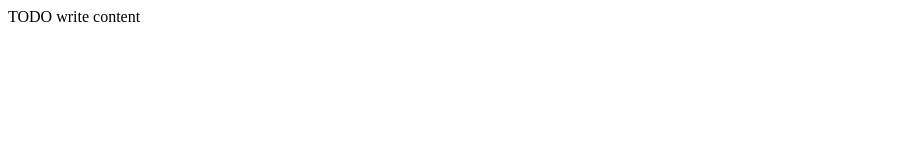
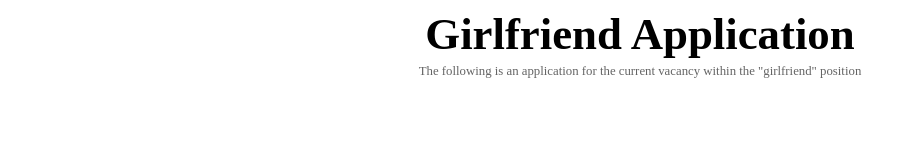
Before and after one commit to eksabur/webApplication, a website: page public_html/index.html in a window 1280 px wide. Shown: the whole page, without its empty margins (0-916 px from the left). Drawn offline with Linux system fonts and the light colour scheme; files that its build step writes are made by us from their sources.

Commit message:
added index content and styling

```diff
--- a/public_html/index.html
+++ b/public_html/index.html
@@ -1,16 +1,24 @@
 <!DOCTYPE html>
-<!--
-To change this license header, choose License Headers in Project Properties.
-To change this template file, choose Tools | Templates
-and open the template in the editor.
--->
 <html>
     <head>
-        <title>TODO supply a title</title>
+        <title>Application</title>
         <meta charset="UTF-8">
         <meta name="viewport" content="width=device-width, initial-scale=1.0">
+        <meta name="keywords" content="gf application, GF application, girlfriend application">
+        <link rel="stylesheet" type="text/css" href="style.css">
     </head>
     <body>
-        <div>TODO write content</div>
+        <header>
+            <h1>Girlfriend Application</h1>
+            <div id="disclosureNotice">
+                <p>
+                    The following is an application for the current vacancy within the "girlfriend"
+                    position
+                </p>
+            </div>
+        </header>
+        <footer>
+
+        </footer>
     </body>
 </html>
--- /dev/null
+++ b/public_html/styles/style.css
@@ -0,0 +1,16 @@
+/*
+    Created on : Aug 29, 2020, 6:07:56 PM
+*/
+h1{
+    text-align: center;
+    font-size: 3.5vw;
+    margin-top: 0;
+    /*border-bottom: solid black;*/
+}
+#disclosureNotice>p {
+    font-size: 1vw;
+    text-align: center;
+    color: rgb(100,100,100);
+    margin-top:-2vw;
+
+}
```
